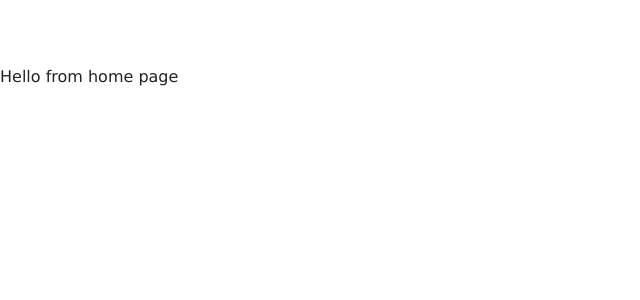
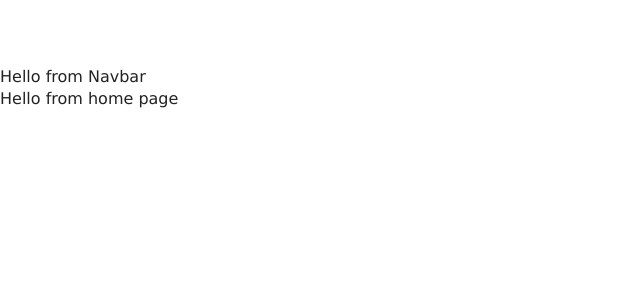
Before and after one commit to ugglr/react-beach-resort-site, a React (Create React App) app: page / in a window 1280 px wide. Shown: the top 300 px of the page, without its empty margins (0-640 px from the left). Built offline with nearby package versions, Linux system fonts and the light colour scheme.

Commit message:
imported react icons

```diff
--- a/src/App.js
+++ b/src/App.js
@@ -8,9 +8,12 @@
 
 import { Route, Switch } from "react-router-dom";
 
+import Navbar from "./components/Navbar";
+
 function App() {
   return (
     <>
+      <Navbar />
       <Switch>
         <Route exact path="/" component={Home} />
         <Route exact path="/rooms" component={Rooms} />
--- /dev/null
+++ b/src/components/Navbar.js
@@ -0,0 +1,9 @@
+import React, { Component } from "react";
+import logo from "../images/logo.svg";
+import { FaAlignRight } from "react-icons/fa";
+
+export default class Navbar extends Component {
+  render() {
+    return <div>Hello from Navbar</div>;
+  }
+}
```
